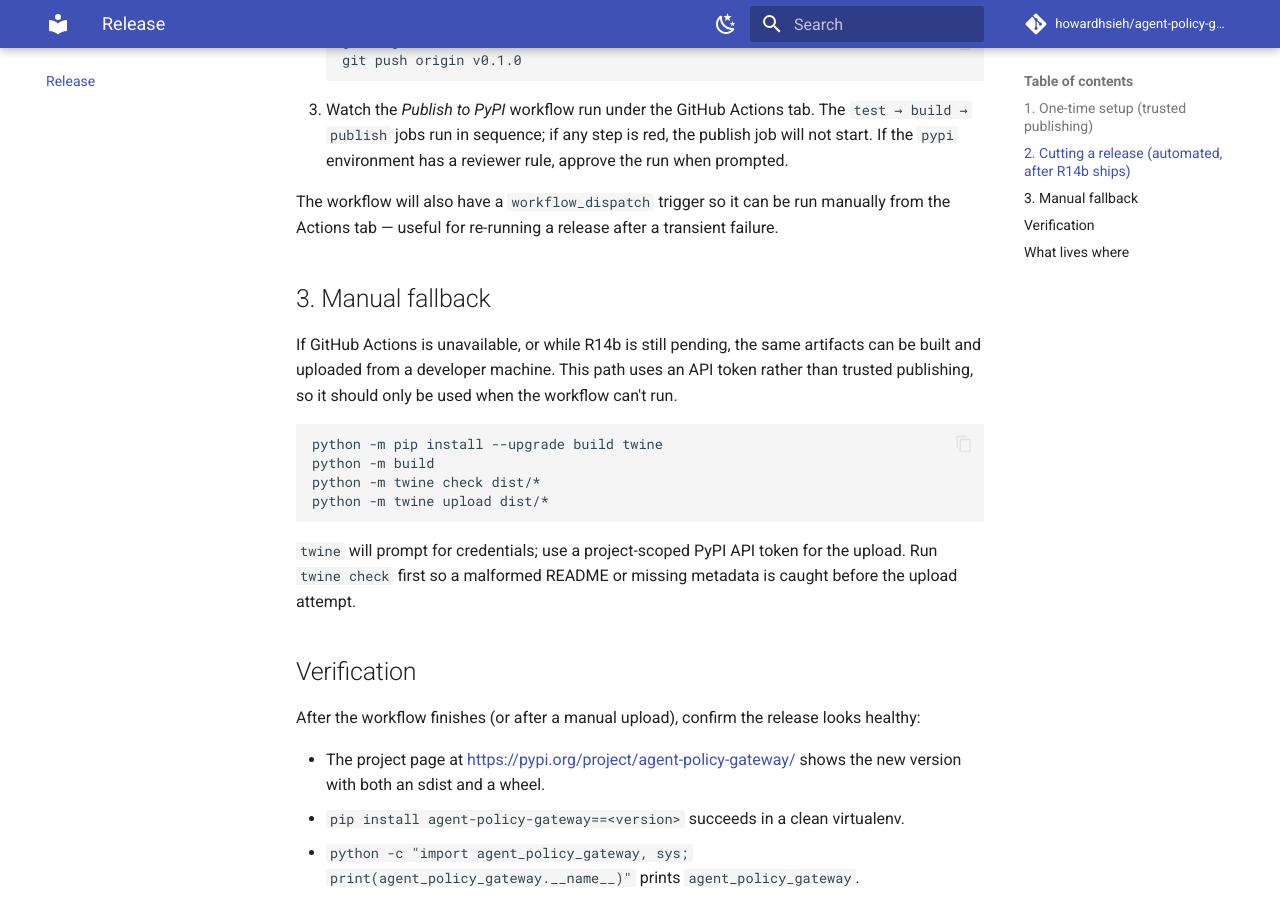
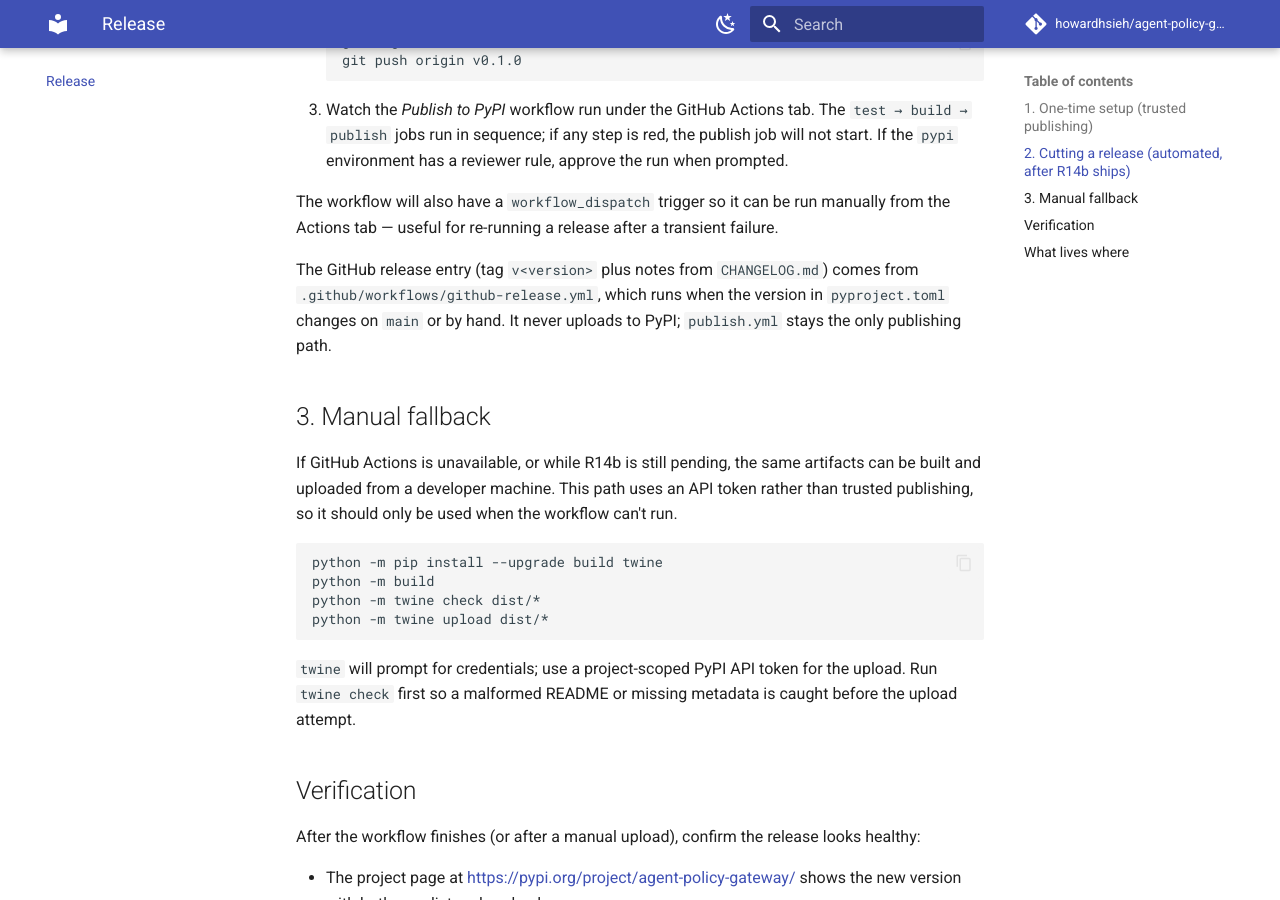
Before and after one commit to howardhsieh/agent-policy-gateway, an MkDocs documentation site: the page built from docs/release.md, in a window 1280 px wide and 900 px high, scrolled down 1535 px. Built offline with MkDocs 1.6.1 and Material for MkDocs 9.7.7, drawn with Linux system fonts in a browser that asks for light colours; comment, search, counter and statistics services are not loaded.

Commit message:
Add a GitHub-release workflow (tag + notes), separate from PyPI publishing
Creates release v<version> from CHANGELOG.md when the version changes on
main or on demand; publish.yml remains the only PyPI path.

Co-Authored-By: Claude Opus 5.5 <noreply@anthropic.com>
Claude-Session: https://claude.ai/code/session_01FwhXj6K8KKvpYWVdVHzQD6

```diff
--- a/docs/release.md
+++ b/docs/release.md
@@ -70,6 +70,11 @@ The workflow will also have a `workflow_dispatch` trigger so it can
 be run manually from the Actions tab — useful for re-running a
 release after a transient failure.
 
+The GitHub release entry (tag `v<version>` plus notes from
+`CHANGELOG.md`) comes from `.github/workflows/github-release.yml`, which
+runs when the version in `pyproject.toml` changes on `main` or by hand.
+It never uploads to PyPI; `publish.yml` stays the only publishing path.
+
 ## 3. Manual fallback
 
 If GitHub Actions is unavailable, or while R14b is still pending,
```
Also changed, not shown: 1 other file.
